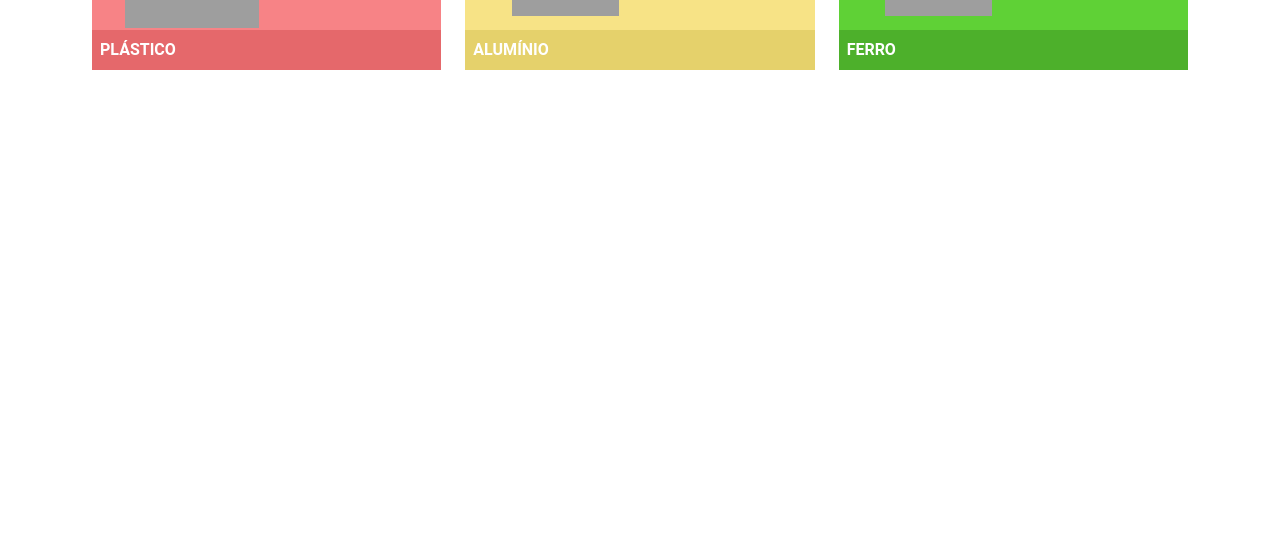
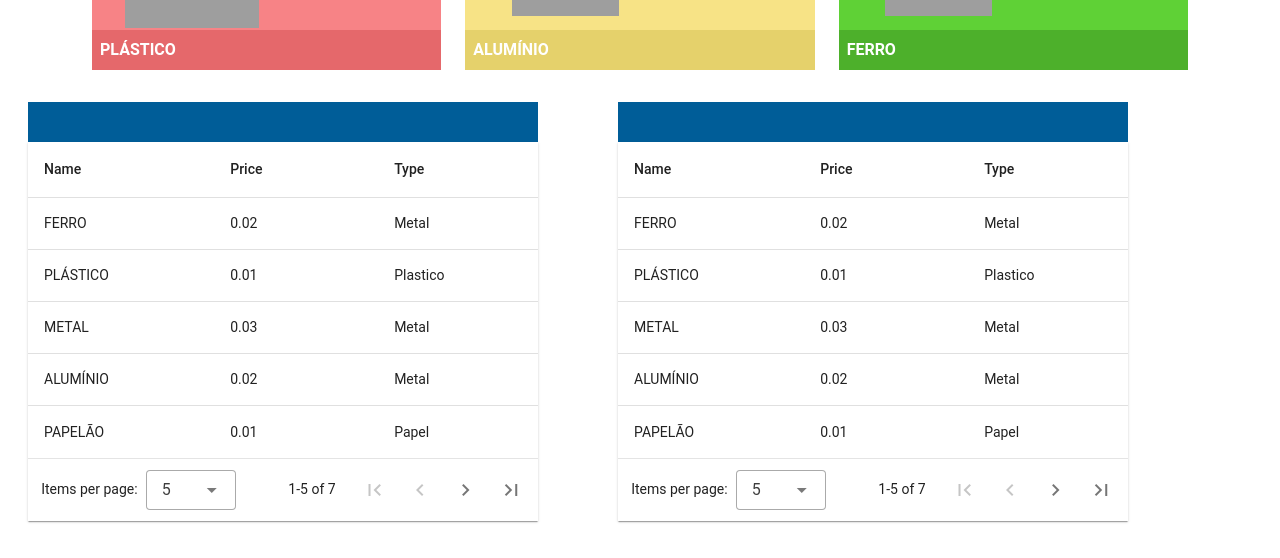
Before and after one commit to MiniDudi/EcoScrap, a Vue app in the folder eco-scrap/: page /mainMenu in a window 1280 px wide. Shown: the part 318-876 px from the top of the page. Before the commit the page ends 800 px from the top, so only its background shows below. Built offline with nearby package versions, Linux system fonts and the light colour scheme; grey boxes are pictures that could not be loaded; the HTML template or start-up script is replaced by a standard one.

Commit message:
feat: added v-data-table

```diff
--- a/eco-scrap/src/pages/mainMenu.vue
+++ b/eco-scrap/src/pages/mainMenu.vue
@@ -10,7 +10,8 @@
 
             <!-- Texto -->
             <v-col cols="4" class="d-flex flex-column justify-center align-center mt-4">
-                <p class="primary-text text-center" style="color: white; font-family: Khand; font-size: 25px; letter-spacing: 3px;">
+                <p class="primary-text text-center"
+                    style="color: white; font-family: Khand; font-size: 25px; letter-spacing: 3px;">
                     PLATAFORMA DE COTAÇÃO
                 </p>
                 <p class="development-text text-center"
@@ -111,6 +112,18 @@
             </v-col>
         </v-row>
     </v-container>
+
+    <v-container class="pa-0">
+        <v-row>
+            <v-col cols="5" class="px-0 pt-10 pb-0 mt-8 mb-10 mr-10" style="background-color: #005D98;">
+                <v-data-table  :headers="headers" :items="materials" :items-per-page="5"
+                    class="elevation-1"></v-data-table>
+            </v-col>
+            <v-col cols="5" class="px-0 pt-10 pb-0 mb-10 mt-8 ml-10" style="background-color: #005D98;">
+                <v-data-table :headers="headers" :items="materials" :items-per-page="5" class="elevation-1"></v-data-table>
+            </v-col>
+        </v-row>
+    </v-container>
 </template>
 
 <script>
@@ -120,13 +133,13 @@ export default {
             usuario: "dudu e juca",
             lastUpdate: Date.now(),
             materials: [
-                { name: "FERRO", price: 0, type: "Metal" },
-                { name: "PLÁSTICO", price: 0, type: "Plastico" },
-                { name: "METAL", price: 0, type: "Metal" },
-                { name: "ALUMÍNIO", price: 0, type: "Metal" },
-                { name: "PAPELÃO", price: 0, type: "Papel" },
-                { name: "LATÃO", price: 0, type: "Metal" },
-                { name: "COBRE", price: 0, type: "Metal" }
+                { name: "FERRO", price: 0.02, type: "Metal" },
+                { name: "PLÁSTICO", price: 0.01, type: "Plastico" },
+                { name: "METAL", price: 0.03, type: "Metal" },
+                { name: "ALUMÍNIO", price: 0.02, type: "Metal" },
+                { name: "PAPELÃO", price: 0.01, type: "Papel" },
+                { name: "LATÃO", price: 0.02, type: "Metal" },
+                { name: "COBRE", price: 0.03, type: "Metal" }
             ],
             selectedTab: 0
         }
```
